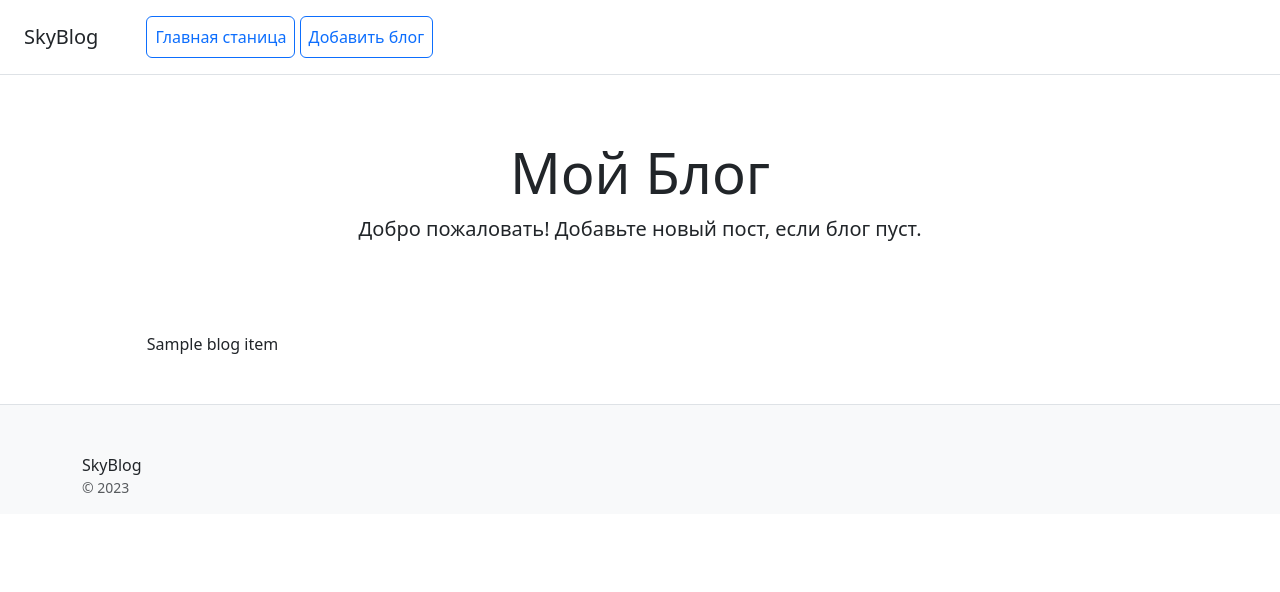
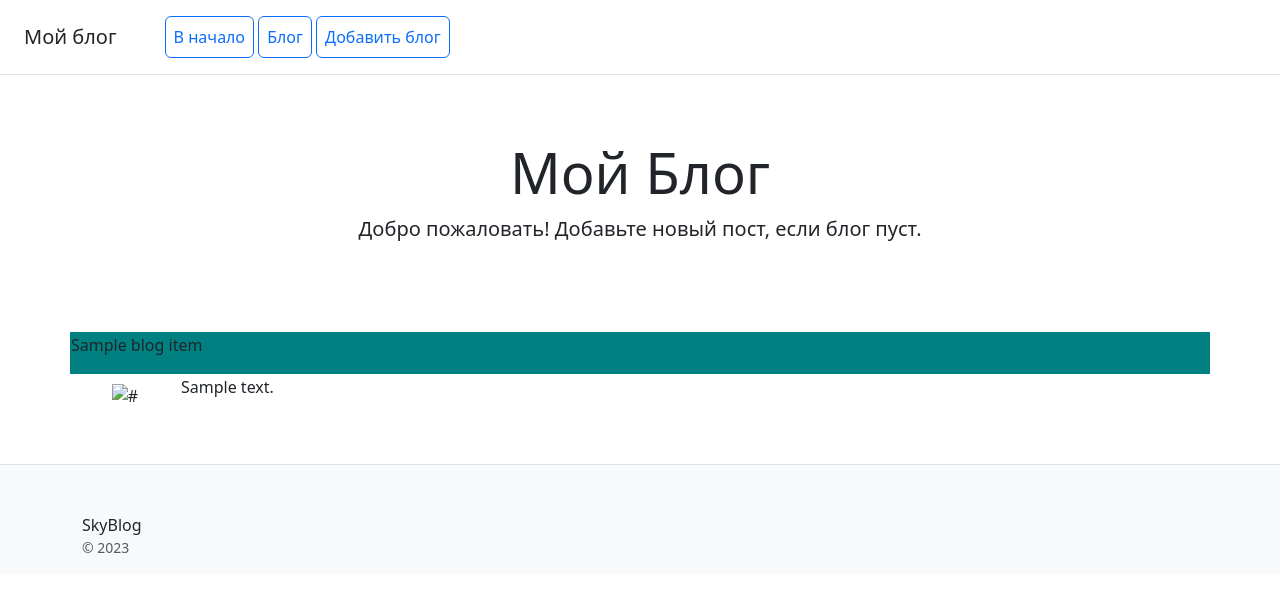
Before and after one commit to kokc80/H23, a Django app: template blog/templates/blog/post_list.html in a window 1280 px wide. Shown: the top 592 px of the page. Run offline with Django 5.2, Linux system fonts and the light colour scheme; the template is opened without the code that fills it: most values are stand-ins (such as "Sample title", 1, 10 or a date in 2020); data that the repository does not hold is empty; some libraries are stand-ins or nearby versions.

Commit message:
20260312 таблица для вывода блога

```diff
--- a/blog/models.py
+++ b/blog/models.py
@@ -5,7 +5,7 @@ from django.db.models import SET_NULL
 class Blog(models.Model):
     title = models.CharField(max_length=150, verbose_name="Заголовок")
     content = models.CharField(verbose_name="Содержимое")
-    preview_image = models.ImageField(upload_to="blogs/image", blank=True, null=True, verbose_name="Превью")
+    preview_image = models.ImageField(upload_to="image/blogs/", blank=True, null=True, verbose_name="Превью")
     created_at = models.DateField(auto_now_add=True, verbose_name="Дата создания")
     published = models.BooleanField(default=True, verbose_name="Признак публикации")
     views_count = models.IntegerField(default=0, verbose_name="Счетчик просмотров")
--- a/blog/templates/blog/post_list.html
+++ b/blog/templates/blog/post_list.html
@@ -10,13 +10,19 @@
     <div class="row">
     </div>
     <div class="row text-center">
+        <table border = "0" >
         {% for blog_item in object_list %}
         <div class="col-3">
-            {{ blog_item.title }}
+            <tr bgcolor="teal"><td colspan="2" height="30"><p align="left">{{ blog_item.title }}</p></td></tr>
+            <tr>
+                <td width="110"><img src = "{{ blog_item.preview_image | media_filter }}" width = "100" title = "{{ blog_item.preview_image | media_filter }}"></td>
+                <td><p align="left">{{ blog_item.content }}</p></td>
+            </tr>
         </div>
         {% empty %}
         <p>Нет блогов. <a href="{% url 'blog:post_create' %}">Создать новый блог</a>.</p>
         {% endfor %}
+        </table>
     </div>
 </div>
 {% endblock %}
--- a/blog/templates/includes/inc_menu.html
+++ b/blog/templates/includes/inc_menu.html
@@ -1,7 +1,8 @@
 <div class="d-flex flex-column flex-md-row align-items-center p-3 px-md-4 mb-3 bg-white border-bottom box-shadow">
-    <h5 class="my-0 mr-md-auto font-weight-normal">SkyBlog</h5>
+    <h5 class="my-0 mr-md-auto font-weight-normal">Мой блог</h5>
     <nav class="ms-5">
-        <a class="p-2 btn btn-outline-primary" href="{% url 'blog:post_list' %}">Главная станица</a>
+        <a class="p-2 btn btn-outline-primary" href="/">В начало</a>
+        <a class="p-2 btn btn-outline-primary" href="{% url 'blog:post_list' %}">Блог</a>
         <a class="p-2 btn btn-outline-primary" href="{% url 'blog:post_create' %}">Добавить блог</a>
     </nav>
 </div>
--- a/blog/templatetags/my_tags.html
+++ b/blog/templatetags/my_tags.py
@@ -1,3 +1,5 @@
+"""Шаблонные теги"""
+
 from django import template
 
 register = template.Library()
@@ -7,3 +9,5 @@ register = template.Library()
 def media_filter(path):
     if path:
         return f"/media/{path}"
+    else:
+        return "#"
--- a/catalog/models.py
+++ b/catalog/models.py
@@ -18,7 +18,7 @@ class Category(models.Model):
 class Product(models.Model):
     name_prod = models.CharField(max_length=50, verbose_name="Продукт")
     descr_prod = models.CharField(max_length=100, verbose_name="Описание")
-    image = models.ImageField(upload_to="catalog/images/")
+    image = models.ImageField(upload_to="image/catalog/")
     category = models.ForeignKey(
         Category,
         on_delete=SET_NULL,
--- a/catalog/templates/catalog/product_list.html
+++ b/catalog/templates/catalog/product_list.html
@@ -13,7 +13,7 @@
                 <div class="card-body">
                     <h1 class="card-title pricing-card-title">$ {{ item.price }}</h1>
                     <ul class="list-unstyled mt-3 mb-4 text-start m-3">
-                        <img src = "{{ item.image | media_filter }}" width = "100">
+                        <img src = "{{ item.image | media_filter }}" width = "100" title = "{{ item.image | media_filter }}">
                         <p><li>- <H1>{{ item.name_prod }}</H1></li></p>
                         <p><li>- {{ item.category }}</li></p>
                         <p><li>- {{ item.descr_prod|truncatechars:50 }}</li></p>
```
Also changed, not shown: media/blogs/image/симв.jpg (deleted).
